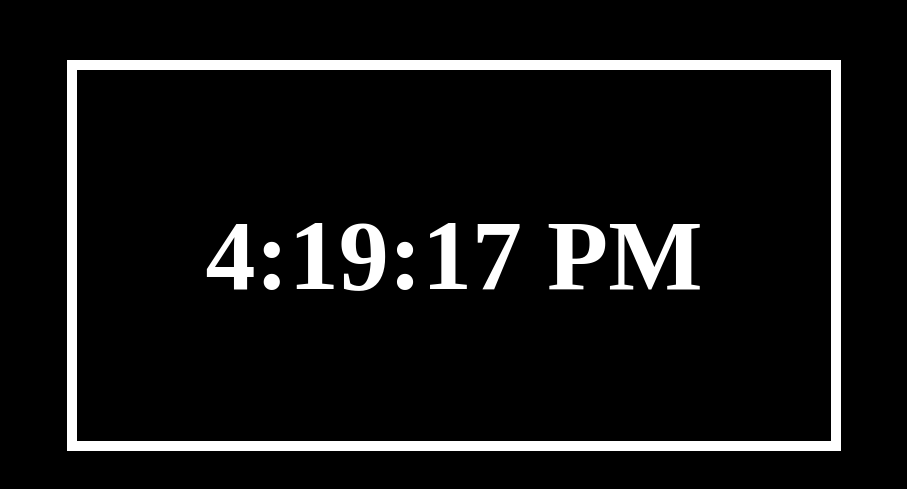
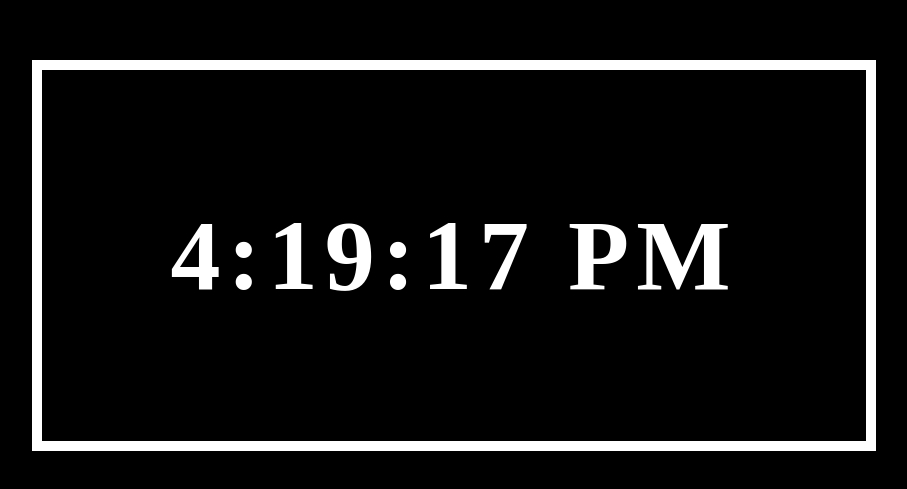
Before and after one commit to shm19/Clock, a plain HTML site: page index.html in a window 1280 px wide. Shown: the part 145-634 px from the top of the page, without its empty margins (186-1093 px from the left). Drawn offline with Linux system fonts and the light colour scheme.

Commit message:
change style letter spacing

```diff
--- a/style.css
+++ b/style.css
@@ -14,4 +14,5 @@ h1 {
   font-weight: bolder;
   padding: 10%;
   border: 10px solid white;
+  letter-spacing: 7px;
 }
```
